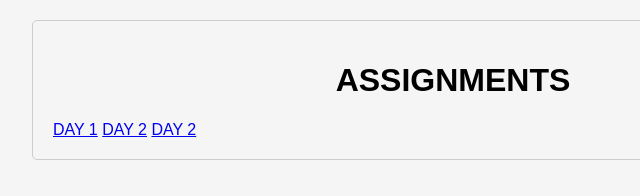
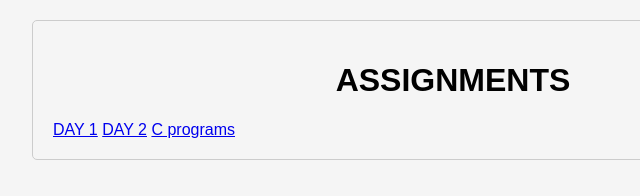
Before and after one commit to AdityaStha21/Aditya, a plain HTML site: page index.html in a window 1280 px wide. Shown: the full height of the page, 187-827 px from the left. Drawn offline with Linux system fonts and the light colour scheme.

Commit message:
Update index.html

```diff
--- a/index.html
+++ b/index.html
@@ -28,7 +28,7 @@
     </div>
        <a href="Day 1.html">DAY 1</a>
        <a href="Day 2.html">DAY 2</a>
-       <a href="c_programs.html">DAY 2</a>
+       <a href="c_programs.html">C programs</a>
       </div>
     </body>
 </html>
```
